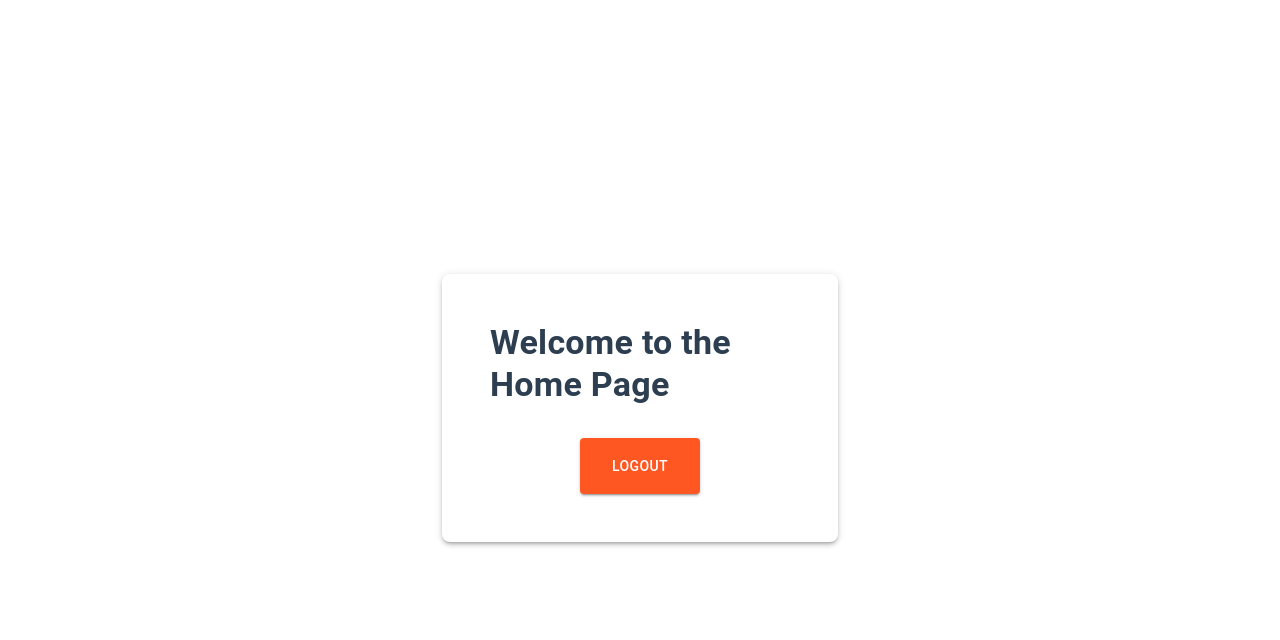
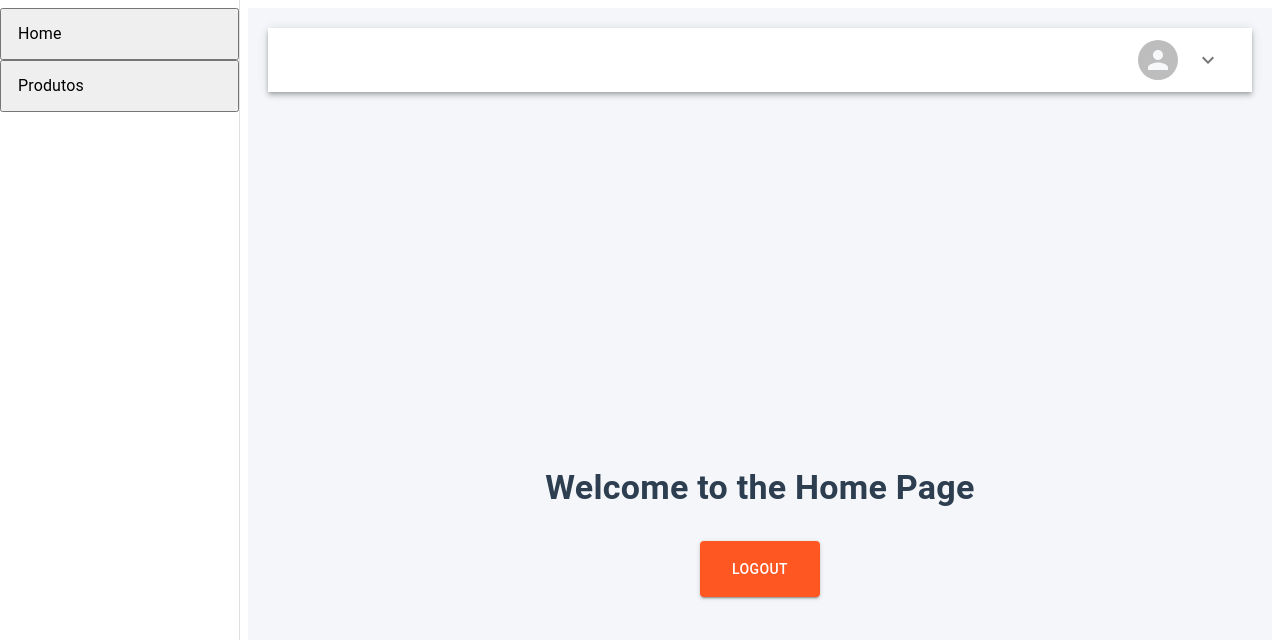
Before and after one commit to leclm/stockly, a React (Vite) app: page /home in a window 1280 px wide. Shown: the top 640 px of the page. Built offline with nearby package versions, Linux system fonts and the light colour scheme; sample sign-in values are in the browser's storage.

Commit message:
feat: creates Layout component

```diff
--- a/package.json
+++ b/package.json
@@ -12,6 +12,7 @@
   "dependencies": {
     "@emotion/react": "^11.14.0",
     "@emotion/styled": "^11.14.0",
+    "@mui/icons-material": "^6.4.9",
     "@mui/material": "^6.4.8",
     "@mui/x-date-pickers": "^7.28.0",
     "@types/styled-components": "^5.1.34",
--- /dev/null
+++ b/src/components/Layout.tsx
@@ -0,0 +1,89 @@
+import { ReactNode, useState } from "react";
+import { AppBar, Toolbar, Typography, Box, Avatar, Menu, MenuItem, List, ListItem, ListItemText, Drawer, IconButton } from "@mui/material";
+import { useNavigate } from "react-router-dom";
+import ExpandMoreIcon from '@mui/icons-material/ExpandMore';
+
+const Layout = ({ children }: { children: ReactNode }) => {
+  const [anchorEl, setAnchorEl] = useState<null | HTMLElement>(null);
+  const [open, setOpen] = useState(false);
+  const navigate = useNavigate();
+  const user = JSON.parse(localStorage.getItem("user") || "{}");
+
+  const handleClick = (event: React.MouseEvent<HTMLElement>) => {
+    setAnchorEl(event.currentTarget);
+    setOpen(true);
+  };
+
+  const handleClose = () => {
+    setOpen(false);
+  };
+
+  const handleLogout = () => {
+    localStorage.removeItem("authToken");
+    localStorage.removeItem("user");
+    navigate("/login");
+  };
+
+  return (
+    <Box sx={{ display: "flex" }}>
+      {/* Sidebar */}
+      <Drawer
+        sx={{
+          width: 240,
+          flexShrink: 0,
+          "& .MuiDrawer-paper": {
+            width: 240,
+            boxSizing: "border-box",
+          },
+        }}
+        variant="permanent"
+        anchor="left"
+      >
+        <List>
+          <ListItem component="button" onClick={() => navigate("/home")}>
+            <ListItemText primary="Home" />
+          </ListItem>
+          <ListItem component="button" onClick={() => navigate("/produtos")}>
+            <ListItemText primary="Produtos" />
+          </ListItem>
+        </List>
+      </Drawer>
+
+      {/* Main Content */}
+      <Box component="main" sx={{ flexGrow: 1, backgroundColor: "#f4f6f9", padding: "20px" }}>
+        {/* Header */}
+        <AppBar position="static" sx={{ marginBottom: "20px", backgroundColor: "#fff", color: "#333" }}>
+          <Toolbar>
+            <Box sx={{ display: "flex", alignItems: "center", width: "100%" }}>
+              <Typography variant="h6" sx={{ flexGrow: 1 }}>
+                {user?.nome} {user?.sobrenome}
+              </Typography>
+              <Avatar
+                src={user?.image}
+                alt="User"
+                sx={{ marginRight: "10px", width: 40, height: 40 }}
+              />
+              <IconButton onClick={handleClick}>
+                <ExpandMoreIcon />
+              </IconButton>
+            </Box>
+          </Toolbar>
+        </AppBar>
+
+        {/* Dropdown Menu */}
+        <Menu
+          anchorEl={anchorEl}
+          open={open}
+          onClose={handleClose}
+        >
+          <MenuItem onClick={handleLogout}>Logout</MenuItem>
+        </Menu>
+
+        {/* Content */}
+        {children}
+      </Box>
+    </Box>
+  );
+};
+
+export default Layout;
--- a/src/pages/Home/Home.tsx
+++ b/src/pages/Home/Home.tsx
@@ -1,28 +1,15 @@
-import { Button, Container, Typography, Box } from "@mui/material";
+import { Button, Box, Typography } from "@mui/material";
 
 const Home = () => {
   return (
-    <Container maxWidth="xs" sx={{ minHeight: "100vh", display: "flex", alignItems: "center" }}>
     <Box
       sx={{
         display: "flex",
         flexDirection: "column",
         justifyContent: "center",
         alignItems: "center",
-          width: "100%",
-          backgroundColor: "#f7f8fa",
-          borderRadius: "8px",
-          boxShadow: 3,
-          padding: "2rem",
-          maxWidth: "400px",
-          margin: "0 auto",
-          height: "auto",
-          "@media (min-width: 768px)": {
-            backgroundColor: "#fff",
-            maxWidth: "500px",
-            padding: "3rem",
-            margin: "4rem auto",
-          },
+        minHeight: "100vh",
+        padding: "20px",
       }}
     >
       <Typography variant="h4" sx={{ marginBottom: "2rem", color: "#2c3e50" }}>
@@ -37,7 +24,6 @@ const Home = () => {
         Logout
       </Button>
     </Box>
-    </Container>
   );
 };
 
--- a/src/pages/Login/Login.tsx
+++ b/src/pages/Login/Login.tsx
@@ -51,6 +51,7 @@ const Login = () => {
       }
 
       localStorage.setItem("authToken", user.token);
+      localStorage.setItem("user", JSON.stringify({ image: user.image, nome: user.nome, sobrenome: user.sobrenome }));
 
       navigate("/home");
     } catch (error) {
--- a/src/pages/NotFound/NotFound.tsx
+++ b/src/pages/NotFound/NotFound.tsx
@@ -1,4 +1,3 @@
-// src/pages/NotFound/NotFound.tsx
 import { Container, Typography, Button } from "@mui/material";
 import { useNavigate } from "react-router-dom";
 
@@ -6,7 +5,7 @@ const NotFound = () => {
   const navigate = useNavigate();
 
   const handleGoBack = () => {
-    navigate("/login");
+    navigate("/home");
   };
 
   return (
--- a/src/routes/ProtectedRoute.tsx
+++ b/src/routes/ProtectedRoute.tsx
@@ -2,7 +2,7 @@ import { Navigate } from "react-router-dom";
 import { ReactElement, useState, useEffect } from "react";
 import { Snackbar, Alert } from "@mui/material";
 
-const ProtectedRoute = ({ element }: { element: ReactElement }) => {
+const ProtectedRoute = ({ children }: { children: ReactElement }) => {
   const [openSnackbar, setOpenSnackbar] = useState(false);
   const [redirectToLogin, setRedirectToLogin] = useState(false);
   const isAuthenticated = !!localStorage.getItem("authToken");
@@ -41,7 +41,7 @@ const ProtectedRoute = ({ element }: { element: ReactElement }) => {
     );
   }
 
-  return element;
+  return children;
 };
 
 export default ProtectedRoute;
--- a/src/routes/index.tsx
+++ b/src/routes/index.tsx
@@ -4,6 +4,7 @@ import Login from "../pages/Login/Login";
 import Home from "../pages/Home/Home";
 import NotFound from "../pages/NotFound/NotFound";
 import ProtectedRoute from "./ProtectedRoute";
+import Layout from "../components/Layout";
 
 const AppRoutes = () => {
   return (
@@ -15,9 +16,14 @@ const AppRoutes = () => {
       <Route
         path="/home"
         element={
-          <ProtectedRoute element={<Home />} />
+          <ProtectedRoute>
+            <Layout>
+              <Home />
+            </Layout>
+          </ProtectedRoute>
         }
       />
+
       <Route path="*" element={<NotFound />} />
     </Routes>
   );
```
Also changed, not shown: src/pages/Home/styles.tsx (deleted), src/pages/Login/styles.tsx (deleted), src/pages/Register/styles.tsx (deleted), 1 other file (tests, documents, lock files or other folders). Lines whose indentation alone changed are shown as unchanged.
